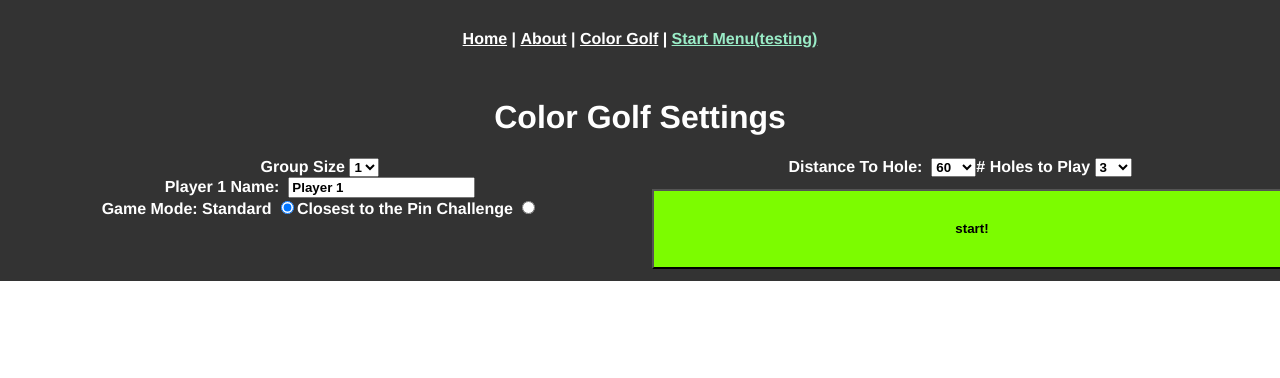
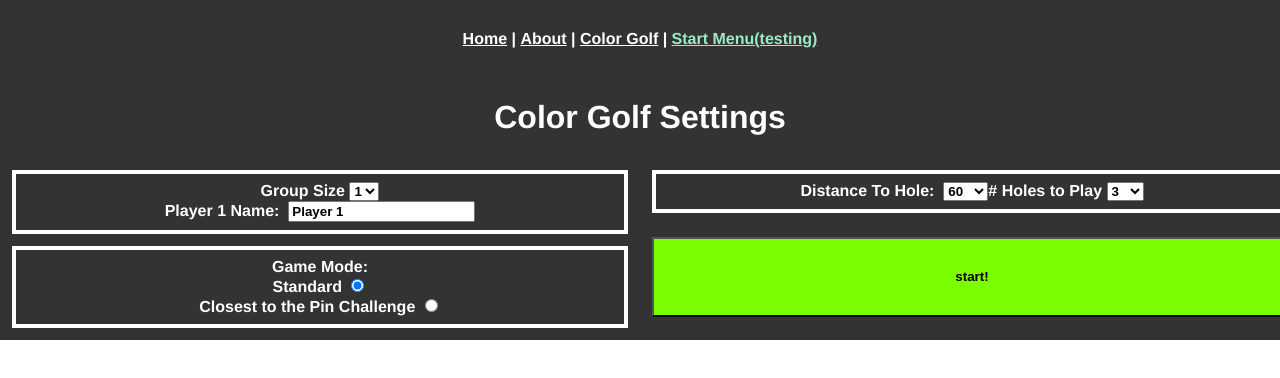
Before and after one commit to z-s-kusz/short-attention-span-js, a Vue app: page /menu in a window 1280 px wide. Shown: the top 378 px of the page. Built offline with nearby package versions, Linux system fonts and the light colour scheme.

Commit message:
Remove omment, added layout style.

```diff
--- a/src/views/ColorGolfMenu.vue
+++ b/src/views/ColorGolfMenu.vue
@@ -4,6 +4,7 @@
     <main>
       <div class="half">
         <form class="">
+          <div class="menu-group">
             <label>Group Size
               <select v-model="playerCount">
                 <option v-for="number in 4" v-bind:key="number">{{ number }}</option>
@@ -14,8 +15,10 @@
                 <input type="text" v-model="playerNames[index - 1]"/>
               </label>
             </div>
+          </div>
+          <div class="menu-group">
+            <span>Game Mode: </span>
             <div class="radio-group">
-            <span>Game Mode: </span>
               <label>Standard
                 <input type="radio" value="standard" v-model="gameMode"/>
               </label>
@@ -23,11 +26,12 @@
                 <input type="radio" value="pinChallenge" v-model="gameMode"/>
               </label>
             </div>
+          </div>
         </form>
       </div>
 
-      <div class="half">
-        <form class="">
+      <div class="half vertical-space">
+        <form class="menu-group vertical-space-child">
           <label>Distance To Hole:&nbsp;
             <span v-show="disableHolesSelect">* Distance is always 0 for pin challenge</span>
             <select v-model="distance" v-bind:disabled="disableHolesSelect">
@@ -41,7 +45,7 @@
             </select>
           </label>
         </form>
-        <button id="start">start!</button>
+        <button id="start" class="vertical-space-child">start!</button>
       </div>
     </main>
   </div>
@@ -78,11 +82,6 @@ export default {
       }
     },
   },
-  // computed: {
-  //   showName() {
-  //     return `1:${this.playerNames[0]} | 3:${this.playerNames[2]}`;
-  //   },
-  // },
 };
 </script>
 
@@ -105,10 +104,31 @@ main {
 .half {
   flex: 1 1 100%;
 }
+.vertical-space {
+  display: flex;
+  flex-direction: column;
+  align-content: space-between;
+}
+.vertical-space-child {
+  flex: 0 0 auto;
+}
 form {
   width: 100%;
 }
-
+.menu-group {
+  padding: 8px;
+  box-sizing: border-box;
+  margin: 12px;
+  border: 4px solid white;
+}
+.radio-group {
+  display: flex;
+  flex-direction: column;
+  align-items: center;
+}
+.radio-group label {
+  max-width: 360px;
+}
 #start {
   height: 80px;
   width: 100%;
```
Lines whose indentation alone changed are shown as unchanged.
